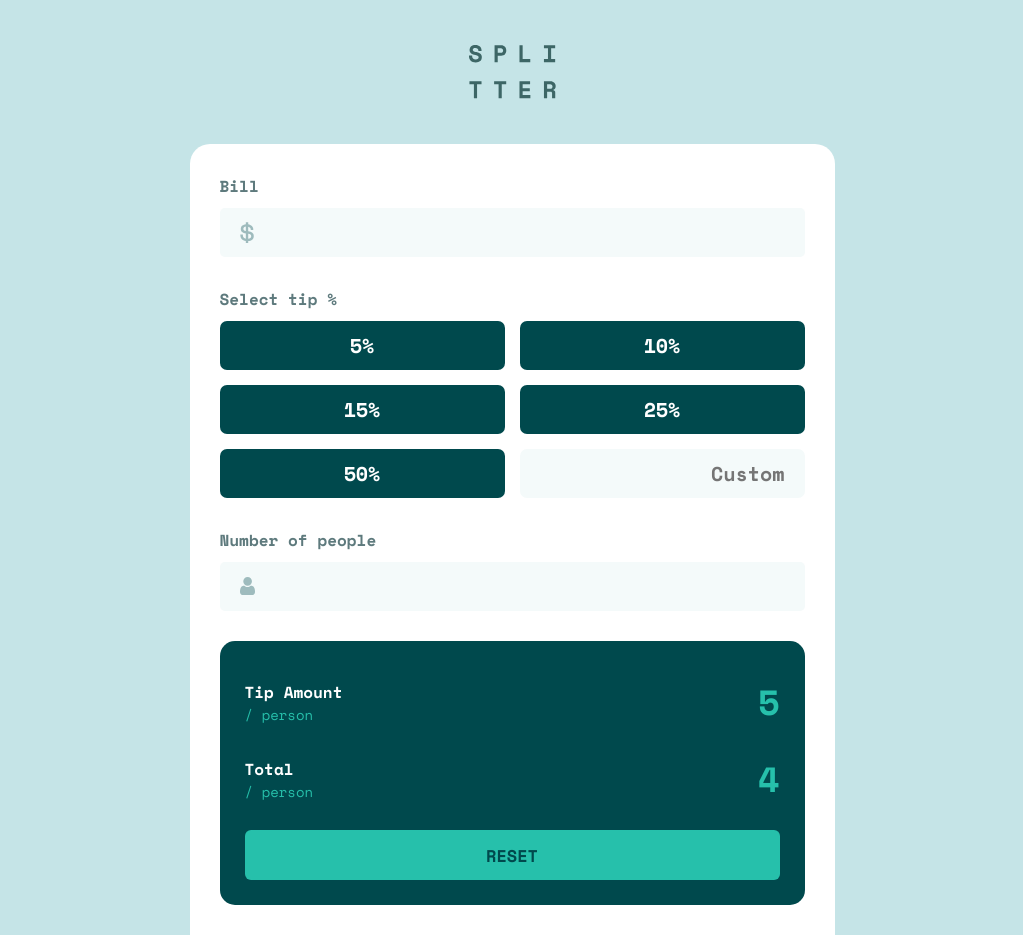
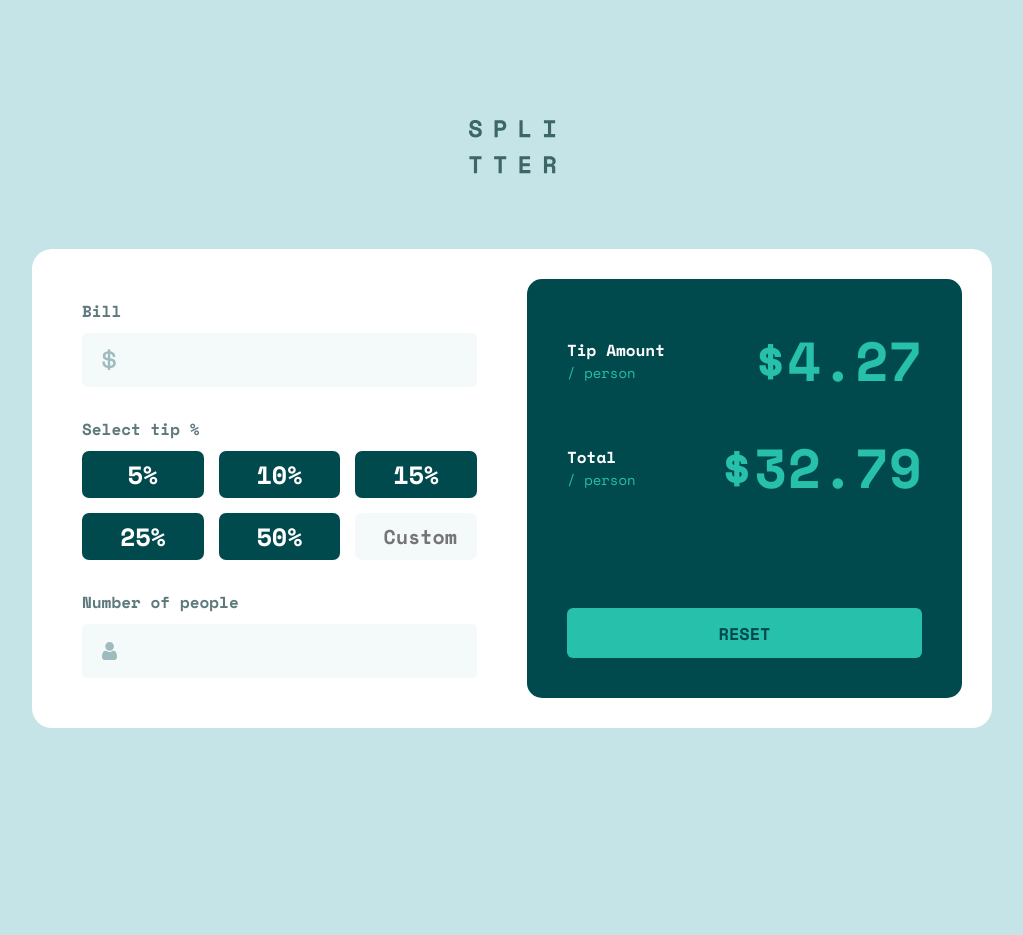
Before and after one commit to MateoRdss/juandi-y-mate, a plain HTML site: page index.html in a window 1280 px wide. Shown: the whole page, without its empty margins (128-1151 px from the left). After the commit the page ends 800 px from the top, so only its background shows below. Drawn offline with nearby package versions, Linux system fonts and the light colour scheme.

Commit message:
desktop preview

```diff
--- a/index.html
+++ b/index.html
@@ -15,6 +15,7 @@
             <img src="images/logo.svg" alt="SPLITTER">
         </div>
         <div class="app">
+            <div class="app__top">
                 <div class="bill">
                     <div>
                         <p>Bill</p>
@@ -44,7 +45,9 @@
                         <input type="number" class="people__input-input">
                     </div>
             </div>
+            </div>
             <div class="total-price">
+                <div class="total-price__prices">
                     <div class="total-price__tip-person">
                         <div>
                             <h3>Tip Amount</h3>
@@ -52,7 +55,7 @@
                         </div>
                         <div>
                             <div class="price">
-                            <!--precio--> 5
+                                <!--precio--> $4.27
                             </div>
                         </div>
                     </div>
@@ -62,7 +65,8 @@
                             <p class="person">/ person</p>
                         </div>
                         <div class="price">
-                        <!--precio--> 4
+                            <!--precio--> $32.79
+                        </div>
                     </div>
                 </div>
                 <div class="total-price__button">
--- a/styles.css
+++ b/styles.css
@@ -49,12 +49,21 @@ body{
     gap: 30px;
 }
 
+.app__top{
+    display: grid;
+    gap: 30px;
+}
 .total-price{
     display: grid;
     gap: 25px;
     border-radius: 15px;
     padding: 35px 25px 25px 25px;
     background-color: var(--clr-very-dark-cyan);
+}
+
+.total-price__prices{
+    display: grid;
+    gap: 25px;
 }
 
 h3{
@@ -86,13 +95,12 @@ font-size: 14px;
     font-size: 17px;
     color: var(--clr-very-dark-cyan);
     background-color: var(--clr-pr-bg-strong-cyan);
-    transition: 0.15s;
+    transition: background-color 0.15s, scale 0.1s;
     cursor: pointer;
 }
 
 .total-price__button :hover{
     background-color: var(--clr-light-grayish-cyan);
-    transition: 0.15s;
 }
 
 .person, .price{
@@ -114,7 +122,7 @@ font-size: 14px;
     border: none;
     color: var(--clr-white);
     padding: 10px 0;
-    transition: 0.15s;
+    transition: background-color 0.15s, scale 0.1s;
     border-radius: 7px;
     font-size:20px;
     font-weight: 600;
@@ -123,6 +131,7 @@ font-size: 14px;
 
 .percentages button:hover{
     background-color: var(--clr-pr-bg-strong-cyan);
+    color: var(--clr-very-dark-cyan);
 }
 
 .percentages input{
@@ -181,3 +190,58 @@ font-size: 14px;
     color: var(--clr-dark-grayish-cyan);
     font-weight: bolder;
 }
+
+button:active{
+    transform: scale(0.99);
+}
+
+@media (width>=1080px){
+    .app{
+        display: grid;
+        grid-template-columns: repeat(2,1fr);
+        max-width: 960px;
+        border-radius: 20px;
+    }
+
+    body{
+        height: 100vh;
+        display: grid;
+        align-items: start;
+    }
+
+    main{
+        display: grid;
+        gap: 30px;
+        margin-block: 75px;
+    }
+
+    .total-price{
+        display: flex;
+        flex-direction: column;
+        justify-content: space-between;
+        padding: 40px;
+    }
+
+    .app__top{
+        padding: 20px;
+    }
+
+    .price{
+        font-size: 55px;
+    }
+
+    .percentages{
+        display: grid;
+        grid-template-columns: repeat(3,1fr);
+        gap: 15px;
+    }
+
+    .percentages button{
+        font-size: 25px;
+        padding: 5px 0px;
+    }
+
+    .bill__input-input, .people__input-input{
+        font-size: 23px;
+    }
+}
```
Lines whose indentation alone changed are shown as unchanged.
